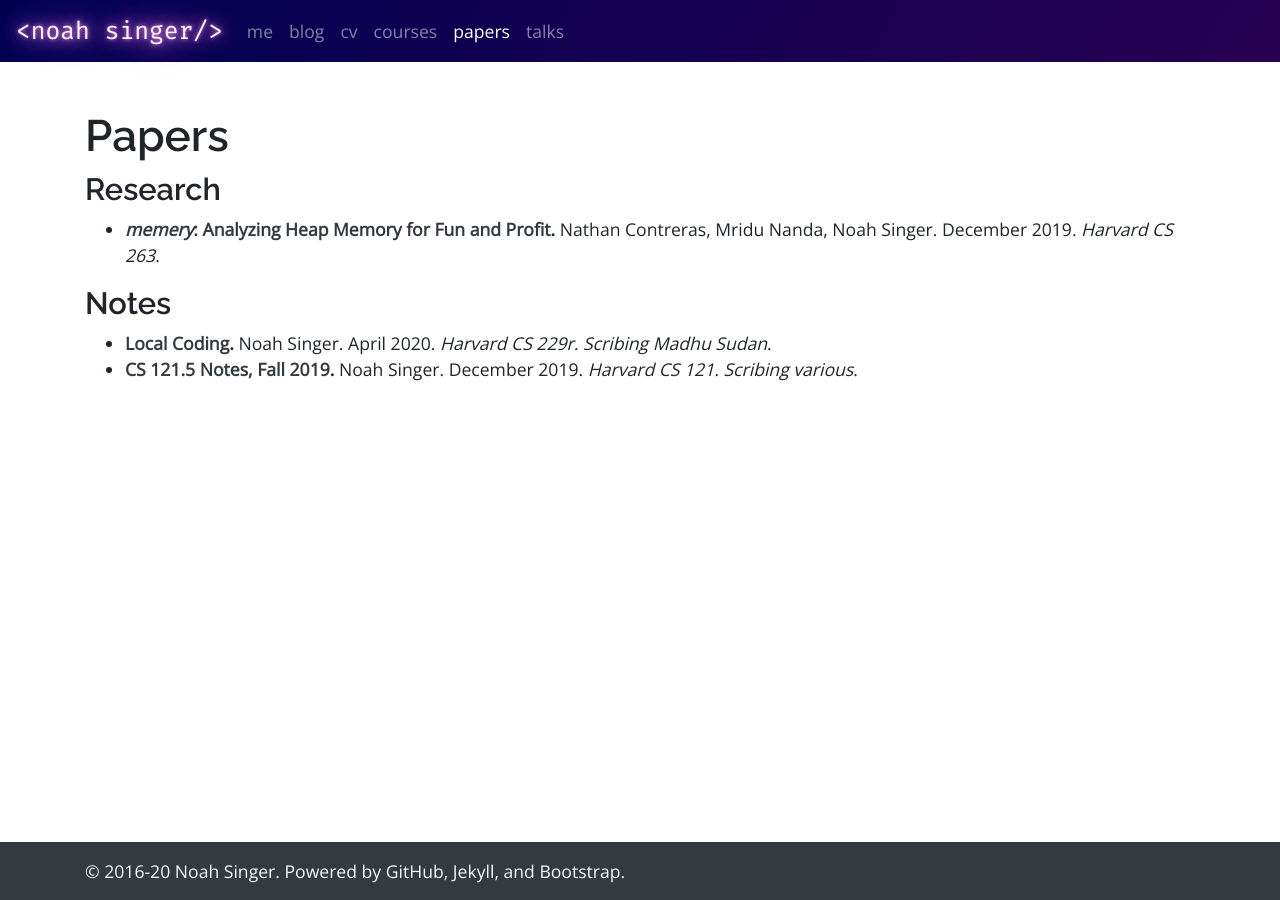
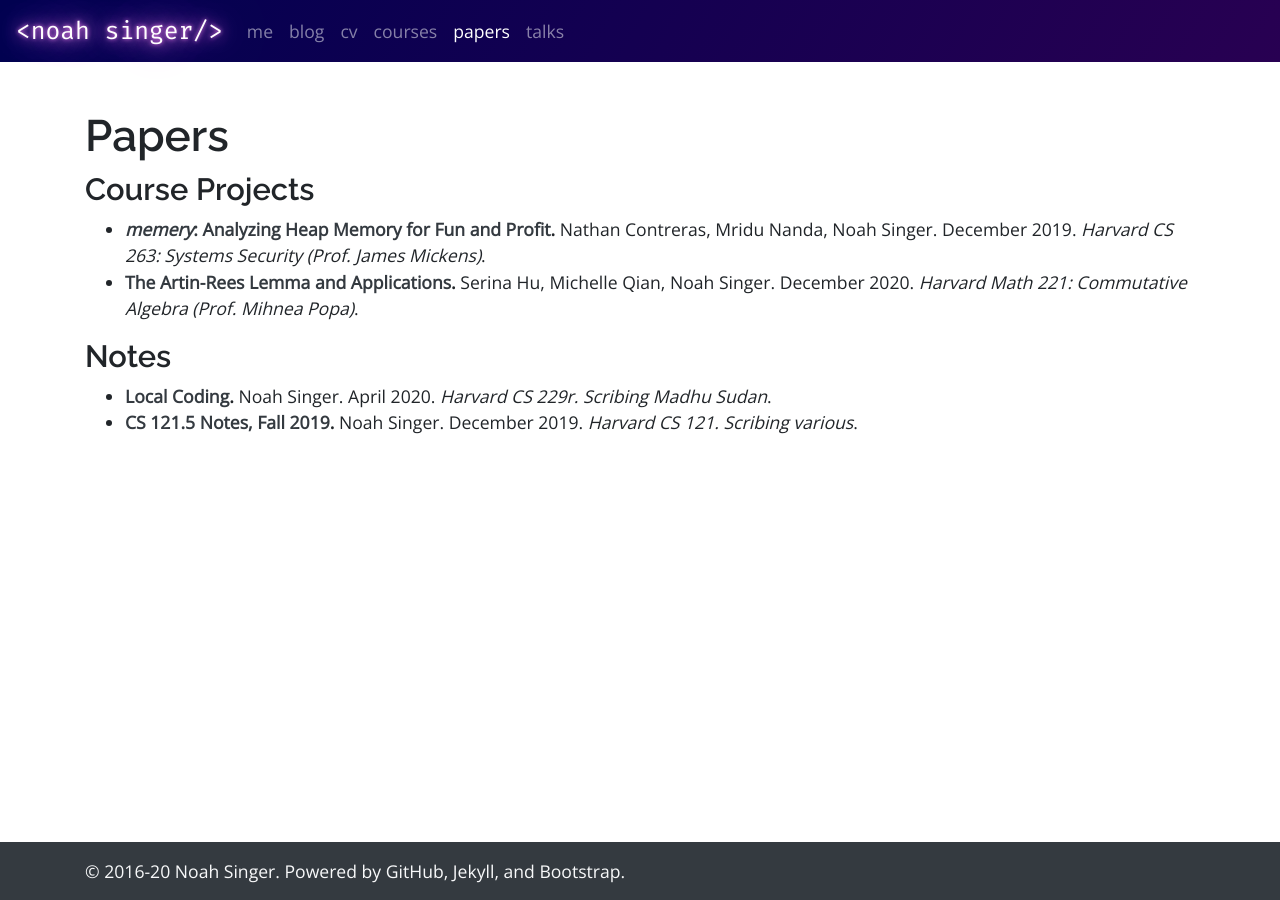
Before and after one commit to singerng/noahsinger.org, a Jekyll site: the page built from papers/index.md, in a window 1280 px wide. Built offline with Jekyll 4.4.1, drawn with Linux system fonts in a browser that asks for light colours; nearby versions of some CDN libraries.

Commit message:
artin-rees

```diff
--- a/_data/papers.yml
+++ b/_data/papers.yml
@@ -2,8 +2,15 @@
   paper: memery.pdf
   date: 2019-12-08
   authors: Nathan Contreras, Mridu Nanda, Noah Singer
-  venue: Harvard CS 263
-  type: research
+  venue: "Harvard CS 263: Systems Security (Prof. James Mickens)"
+  type: course_project
+
+- title: "The Artin-Rees Lemma and Applications"
+  paper: artin_rees.pdf
+  date: 2020-12-11
+  authors: Serina Hu, Michelle Qian, Noah Singer
+  venue: "Harvard Math 221: Commutative Algebra (Prof. Mihnea Popa)"
+  type: course_project
 
 # - title: "<em>FASTA</em> and <em>FLOW</em>: Adaptive and Accelerated Convex Optimization with a Sequential
 # Paradigm for Iterative Numerical Algorithms"
--- a/papers/index.md
+++ b/papers/index.md
@@ -6,11 +6,11 @@ layout: default
 
 # Papers
 
-### Research
+### Course Projects
 
 <ul>
 {% for paper in site.data.papers %}
-{% if paper.type == "research" %}
+{% if paper.type == "course_project" %}
   <li>
     <strong>{% if paper.paper %}
       <a href="/papers/{{ paper.paper }}" target="_blank" class="text-dark">{{ paper.title }}</a>.
```
Also changed, not shown: 1 other file.
